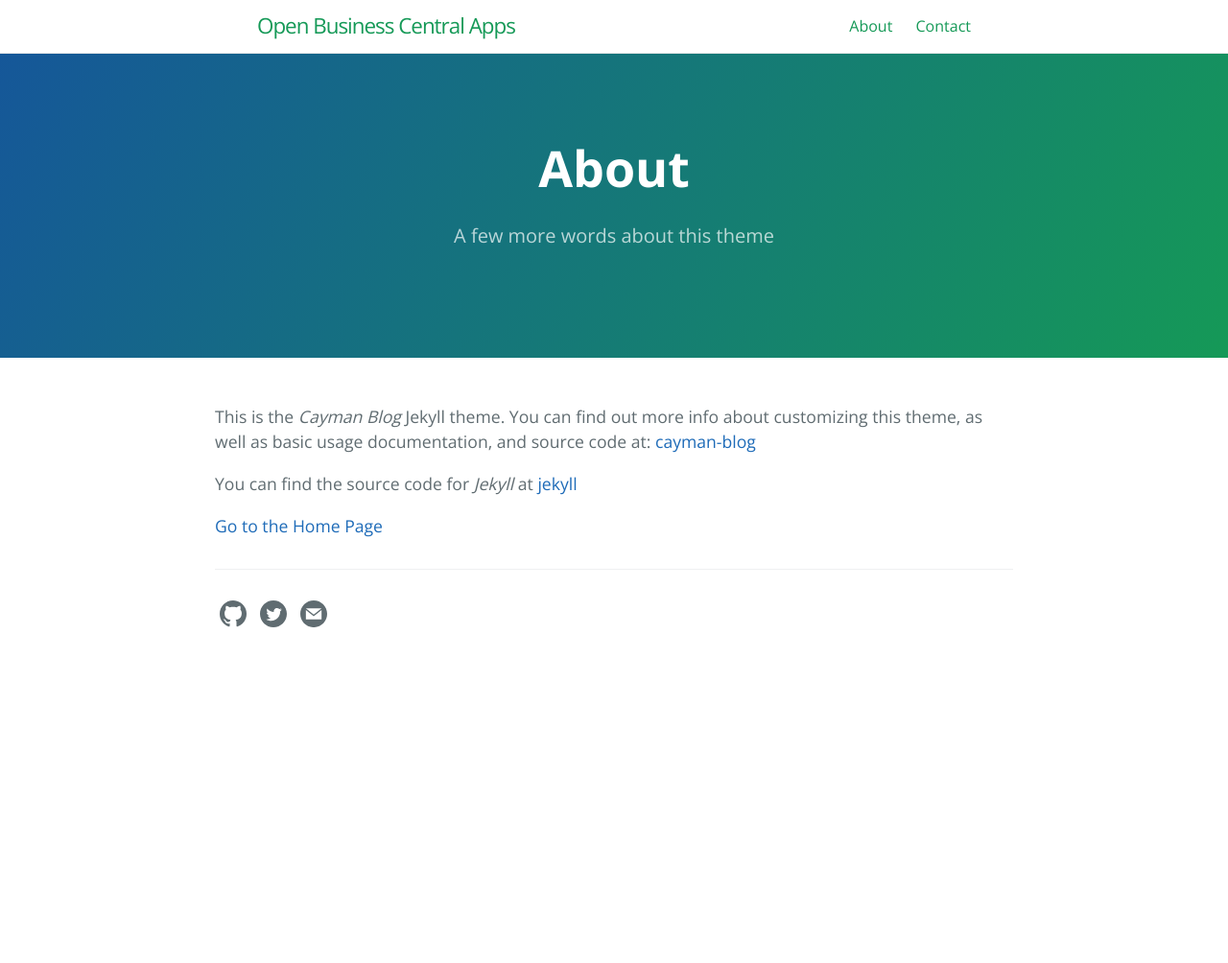
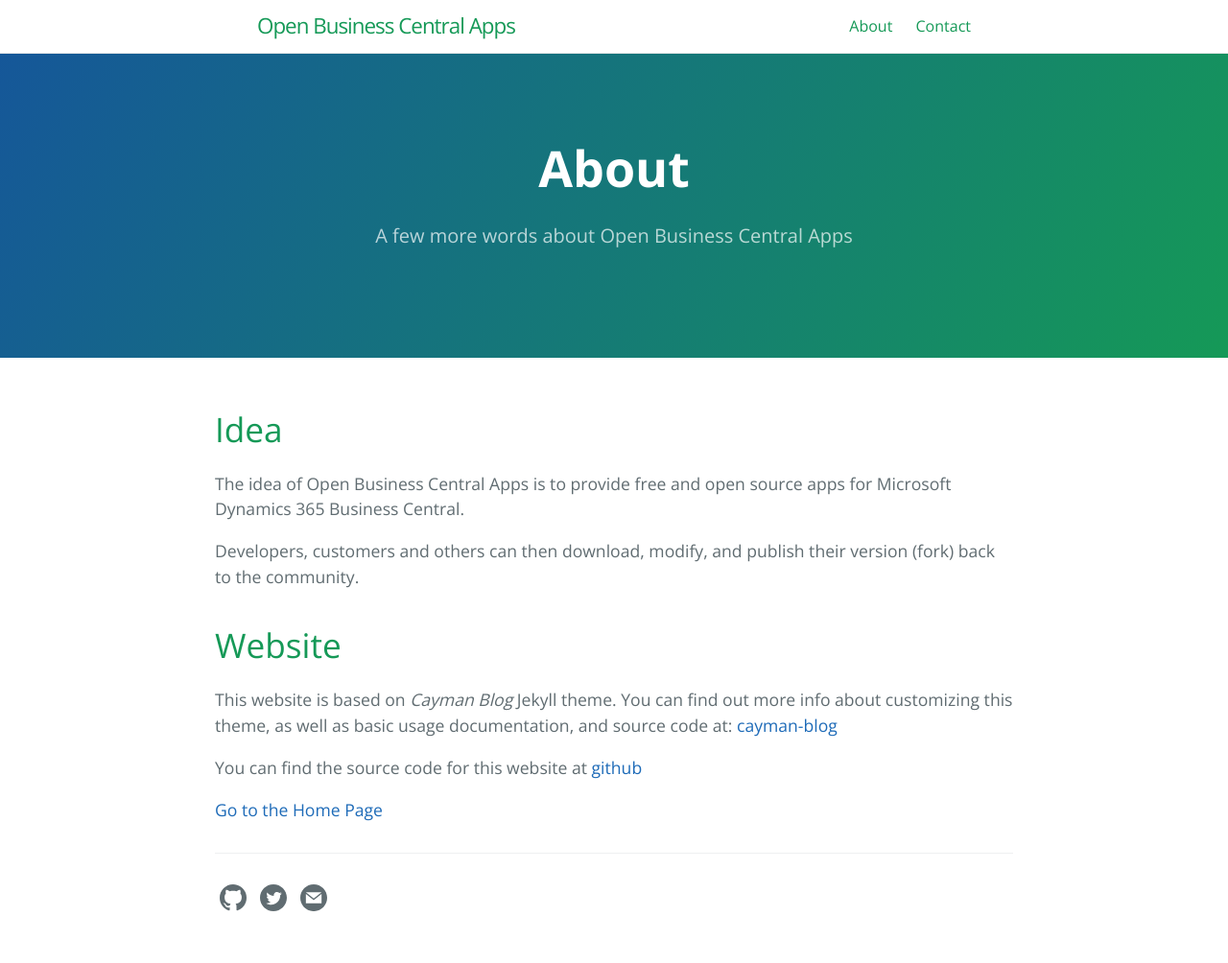
Before and after one commit to OpenBusinessCentralApps/OpenBusinessCentralApps.github.io, a Jekyll site: the page built from about.md, in a window 1280 px wide. Shown: the whole page at 96% size. Built offline with Jekyll 4.4.1, drawn with Linux system fonts in a browser that asks for light colours; before the commit the page ends 900 px from its top, so only the background shows below that.

Commit message:
Updated about.md

```diff
--- a/about.md
+++ b/about.md
@@ -1,15 +1,22 @@
 ---
 layout: page
 title: About
-tagline: A few more words about this theme
+tagline: A few more words about Open Business Central Apps
 permalink: /about.html
 ref: about
 order: 0
 ---
 
-This is the _Cayman Blog_ Jekyll theme. You can find out more info about customizing this theme, as well as basic usage documentation, and source code at: [cayman-blog](https://github.com/lorepirri/cayman-blog)
+# Idea
 
-You can find the source code for _Jekyll_ at [jekyll](https://github.com/jekyll/jekyll)
+The idea of Open Business Central Apps is to provide free and open source apps for Microsoft Dynamics 365 Business Central.
 
+Developers, customers and others can then download, modify, and publish their version (fork) back to the community.
+
+# Website
+
+This website is based on _Cayman Blog_ Jekyll theme. You can find out more info about customizing this theme, as well as basic usage documentation, and source code at: [cayman-blog](https://github.com/lorepirri/cayman-blog)
+
+You can find the source code for this website at [github](https://github.com/OpenBusinessCentralApps/OpenBusinessCentralApps.github.io)
 
 [Go to the Home Page]({{ '/' | absolute_url }})
```
